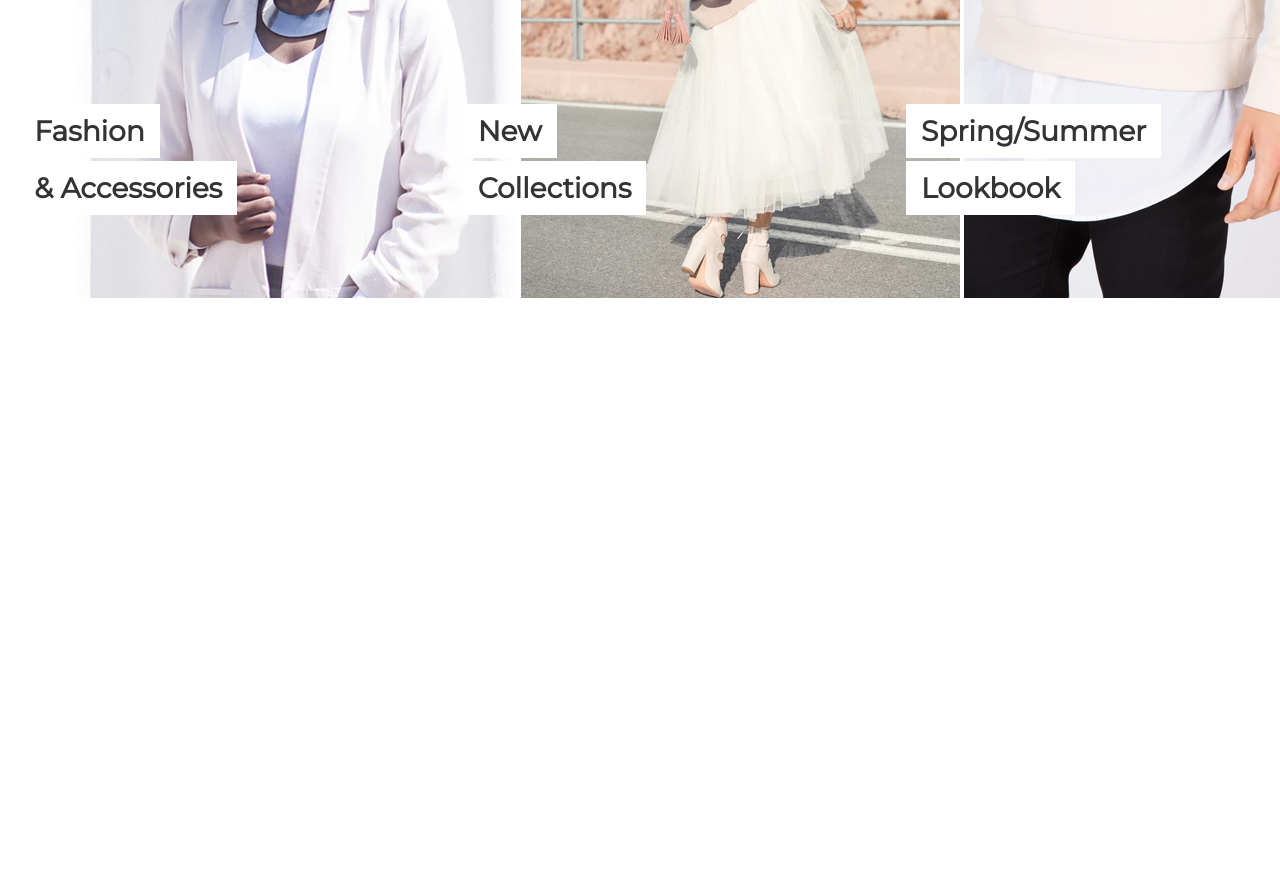
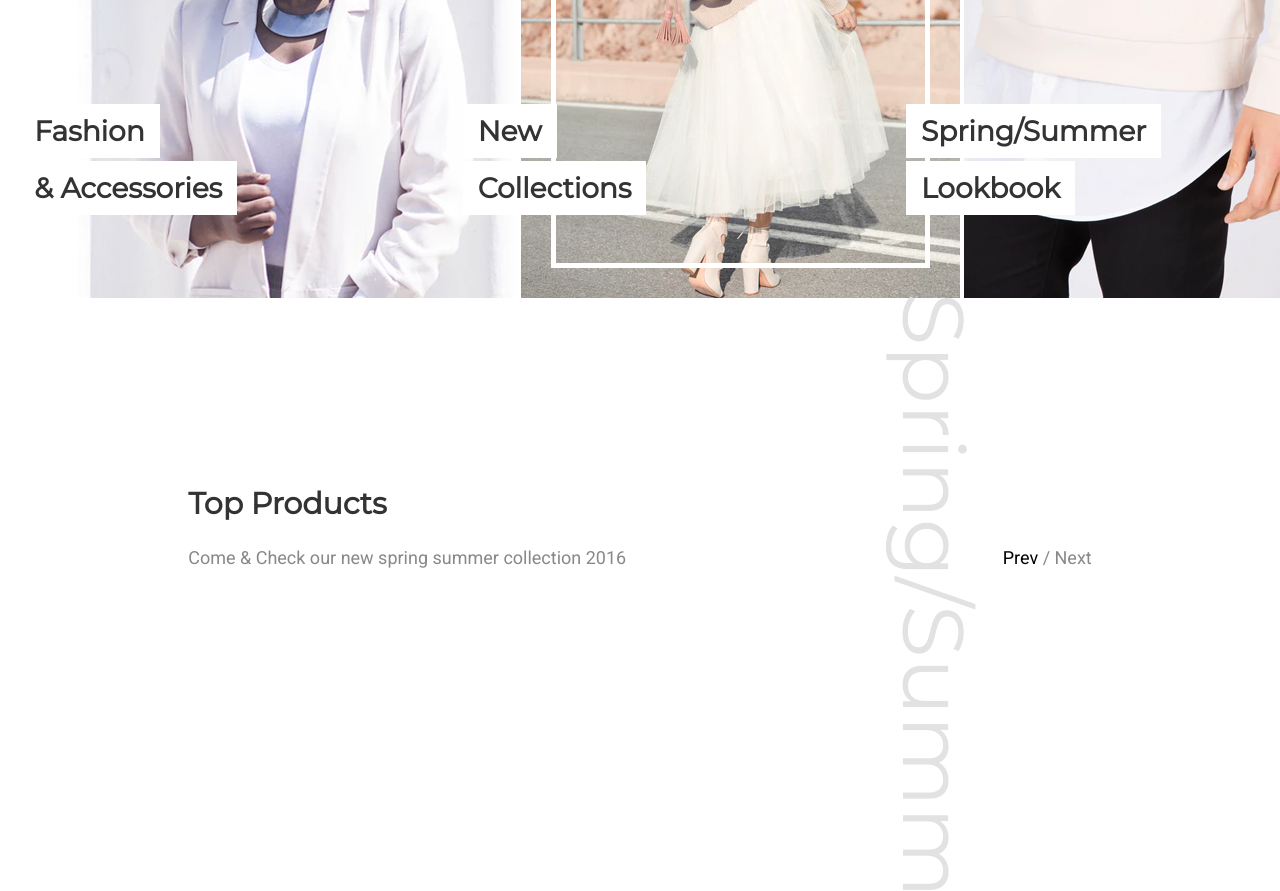
Before and after one commit to MissingPersonFGC/corey_lanier_project2, a website: page index.html in a window 1280 px wide. Shown: the part 1384-2275 px from the top of the page. Before the commit the page ends 1684 px from the top, so only its background shows below. Drawn offline with nearby package versions, Linux system fonts and the light colour scheme; files that its build step writes are made by us from their sources.

Commit message:
adding missing assets

```diff
--- a/dev/styles/_typography.scss
+++ b/dev/styles/_typography.scss
@@ -19,6 +19,7 @@
 }
 
 .paragraph {
+    @include fontStyle(18, $roboto);
 
     &--header {
         @include fontStyle(28, $roboto);
@@ -28,6 +29,10 @@
     &--largest {
         color: lighten($lightgrey, 22);
         @include fontStyle(450, $montserrat);
+    }
+
+    &--grey {
+        color: $darkgrey;
     }
 }
 
@@ -52,3 +57,13 @@
     color: $black;
     font-weight: bold;
 }
+
+.top-products__container__aside span {
+    @include fontStyle(86, $montserrat);
+    color: lighten($lightgrey, 22);
+}
+
+.first-gallery__item__rotated-text {
+    @include fontStyle(16, $roboto);
+    color: $black;
+}
--- a/dev/styles/main.scss
+++ b/dev/styles/main.scss
@@ -69,10 +69,6 @@ body {
             border-bottom: 3px solid $mustard;
         }
     }
-}
-
-.language-nav {
-    // padding-right: 0.5%;
 }
 
 .language-nav__list {
@@ -158,6 +154,11 @@ body {
             margin-right: 0;
         }
 
+        &2 img {
+            outline: 5px solid white;
+            outline-offset: -35px;
+        }
+
         &__rotated-text {
             transform: rotate(-90deg);
             position: absolute;
@@ -188,7 +189,24 @@ body {
     }
 }
 
+.top-products {
+    margin-top: 160px;
 
+    &__top-container {
+        display: flex;
+        justify-content: space-around;
+        align-items: flex-end;
+    }
+
+    &__container {
+        display: flex;
+        justify-content: flex-end;
+
+        &__aside {
+            transform: rotate(90deg);
+        }
+    }
+}
 
 @import 'components/footer';
 
--- a/index.html
+++ b/index.html
@@ -108,7 +108,23 @@
 			</div>
 		</div>
 		<div class="top-products">
+			<div class="top-products__top-container">
+				<div class="top-products__top-container__header">
+					<h2 class="header2">Top Products</h2>
+					<p class="paragraph paragraph--grey">Come & Check our new spring summer collection 2016</p>
+				</div>
+				<div class="top-products__top-container__slider">
+					<p class="paragraph">Prev <span class="paragraph--grey">/ Next</span></p>
+				</div>
+			</div>
+			<div class="top-products__container">
+				<div class="top-products__container__gallery">
 
+				</div>
+				<div class="top-products__container__aside">
+					<span class="top-products__container__aside--large">Spring/Summer</span>
+				</div>
+			</div>
 		</div>
 	</main>
 </body>
```
Also changed, not shown: images/top-product-4.png (added).
